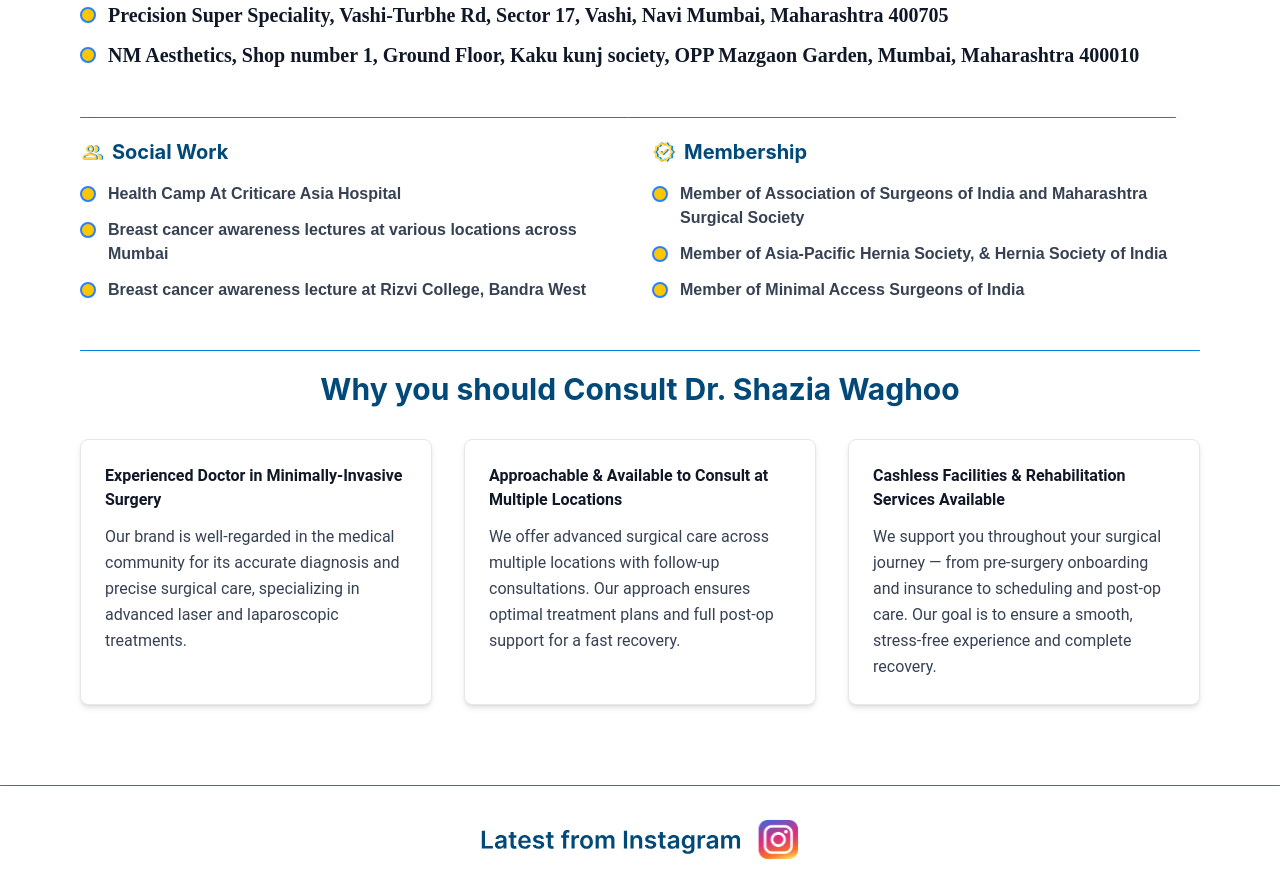
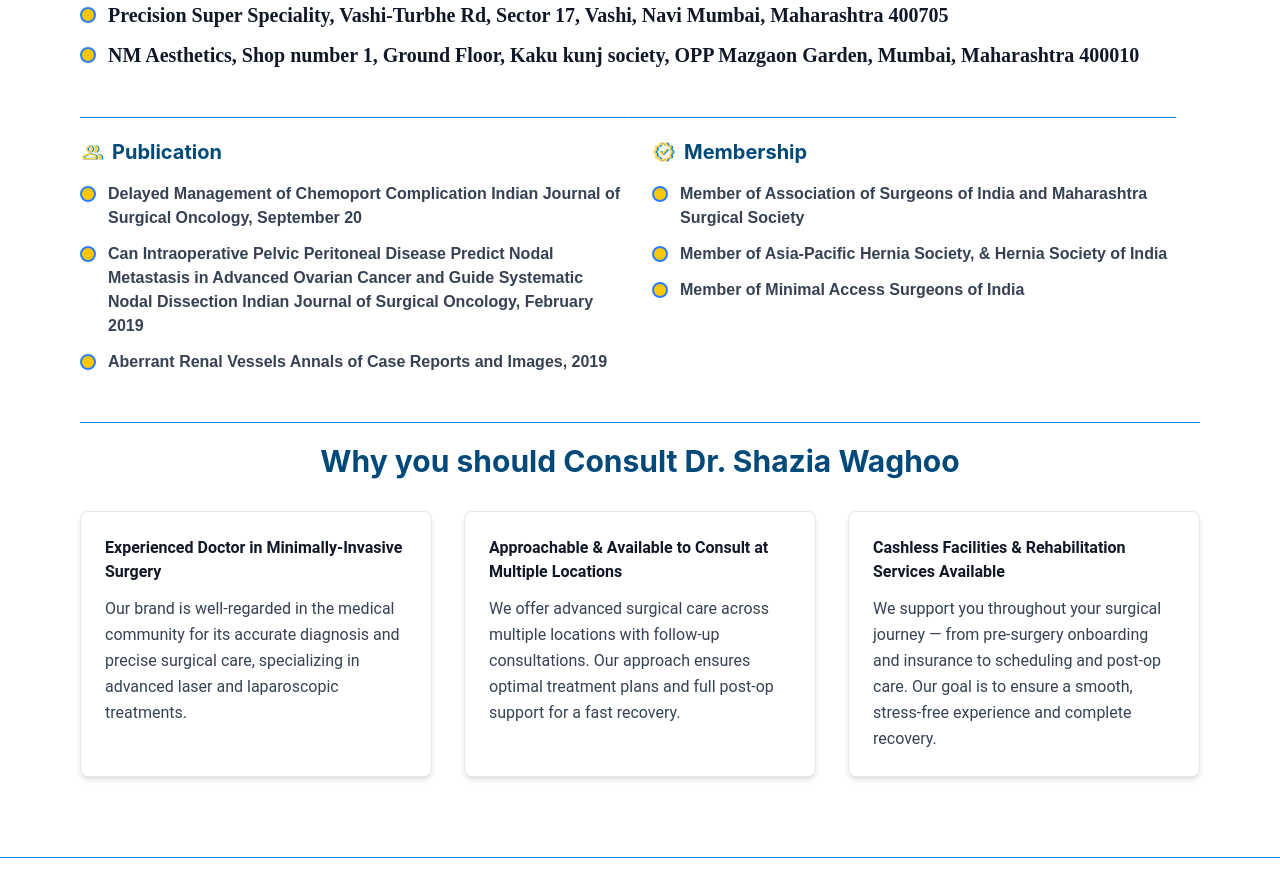
Before and after one commit to abdulahadkhan-10/dr.shaziya, a Next.js app: page / in a window 1280 px wide. Shown: the part 2040-2923 px from the top of the page. Built offline with nearby package versions, Linux system fonts and the light colour scheme.

Commit message:
update page.js

```diff
--- a/src/app/page.js
+++ b/src/app/page.js
@@ -329,18 +329,18 @@ export default function Home() {
             >
               <img
                 src="/social-work.svg"
-                alt="Social Work"
+                alt="Publication "
                 className="w-6 h-6 mr-2"
               />
-              <span>Social Work</span>
+              <span>Publication</span>
             </h3>
 
             <ul className="space-y-3 text-base font-semibold text-gray-700">
               {[
                 // "Free Surgical Camp At Sehat NGO, Kurla West",
-                "Health Camp At Criticare Asia Hospital",
-                "Breast cancer awareness lectures at various locations across Mumbai",
-                "Breast cancer awareness lecture at Rizvi College, Bandra West",
+                "Delayed Management of Chemoport Complication Indian Journal of Surgical Oncology, September 20",
+                "Can Intraoperative Pelvic Peritoneal Disease Predict Nodal Metastasis in Advanced Ovarian Cancer and Guide Systematic Nodal Dissection Indian Journal of Surgical Oncology, February 2019",
+                "Aberrant Renal Vessels Annals of Case Reports and Images, 2019",
               ].map((work) => (
                 <li
                   className="flex items-start"
```
